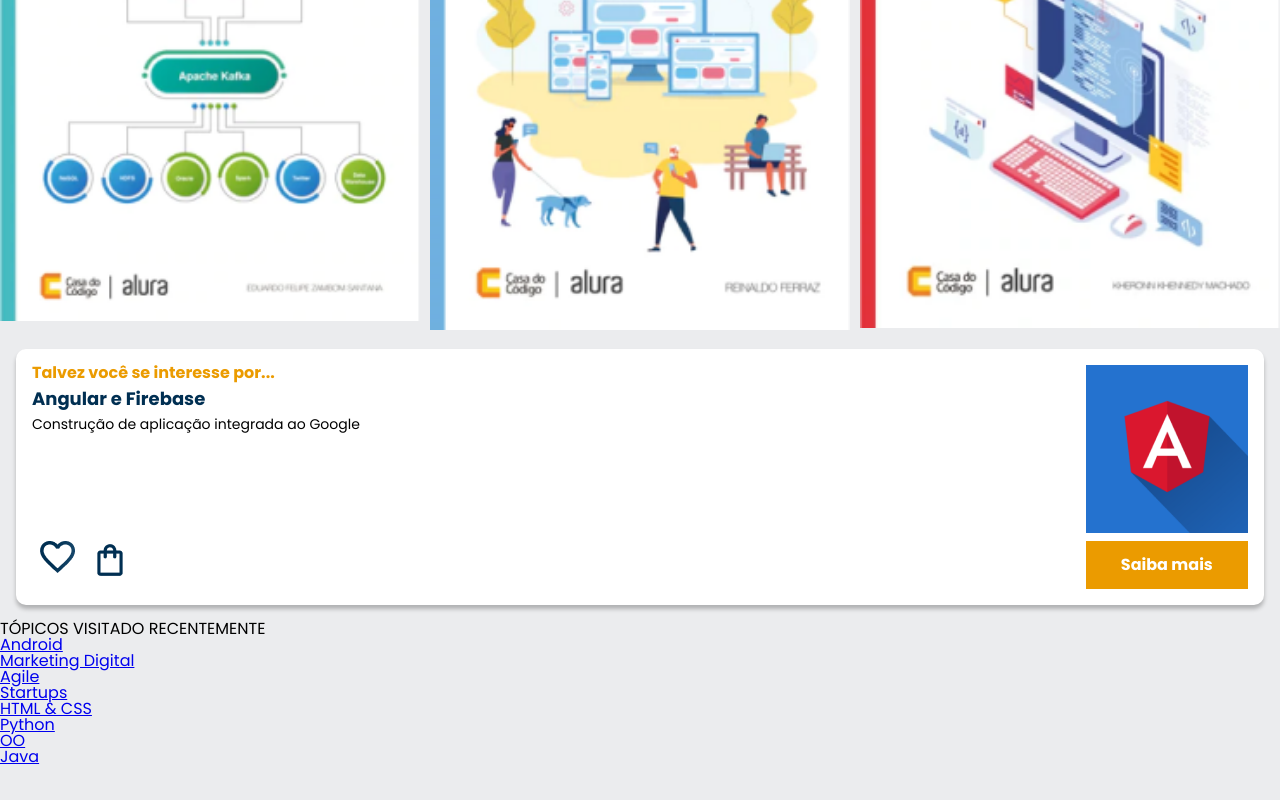
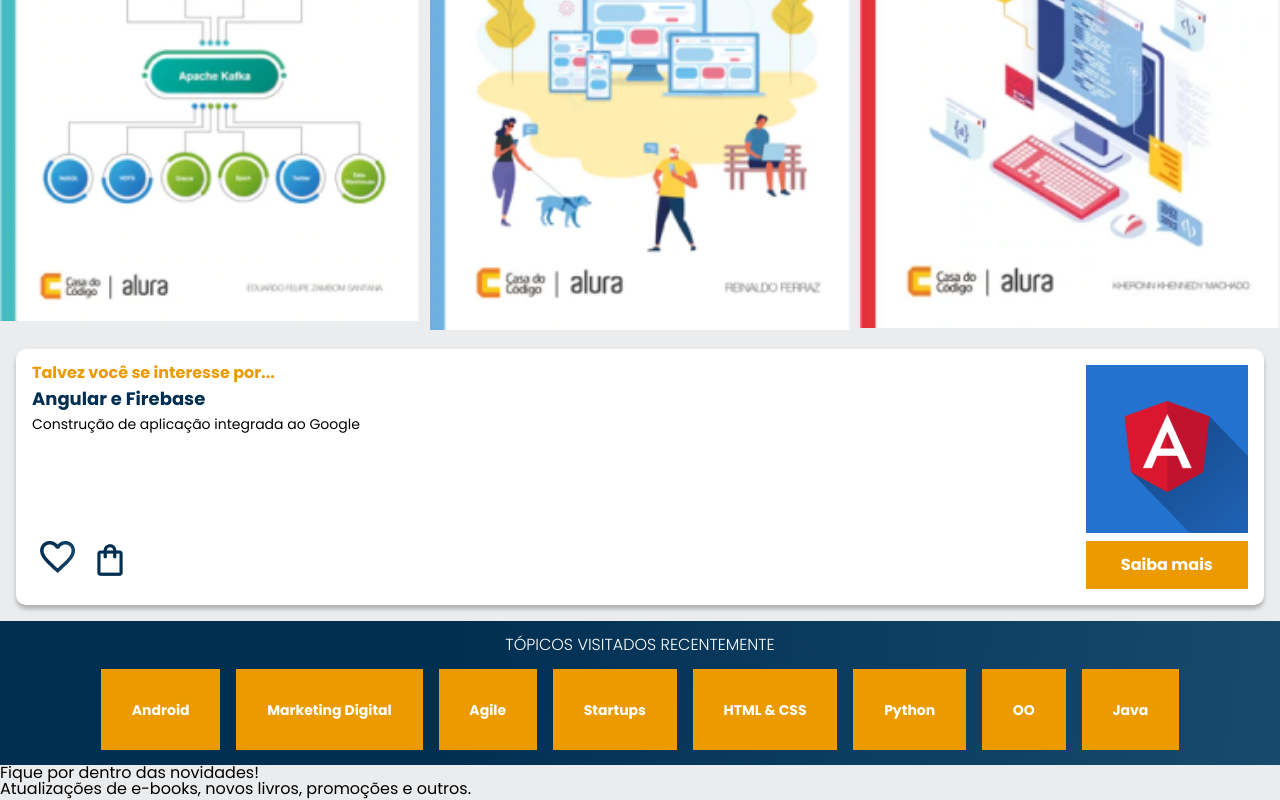
Before and after one commit to AnaCRicci/AluraBooks2B, a plain HTML site: page index.html in a window 1280 px wide. Shown: the part 608-1408 px from the top of the page. Before the commit the page ends 1376 px from the top, so only its background shows below. Drawn offline with nearby package versions, Linux system fonts and the light colour scheme; files whose address does not match are found by name.

Commit message:
Add files via upload

```diff
--- a/index.html
+++ b/index.html
@@ -8,7 +8,9 @@
   <link rel="stylesheet" href="reset.css">
   <link rel="preconnect" href="https://fonts.googleapis.com">
   <link rel="preconnect" href="https://fonts.gstatic.com" crossorigin>
-  <link href="https://fonts.googleapis.com/css2?family=Poppins:ital,wght@0,100;0,200;0,300;0,400;0,500;0,600;0,700;0,800;0,900;1,100;1,200;1,300;1,400;1,500;1,600;1,700;1,800;1,900&display=swap" rel="stylesheet">
+  <link
+    href="https://fonts.googleapis.com/css2?family=Poppins:ital,wght@0,100;0,200;0,300;0,400;0,500;0,600;0,700;0,800;0,900;1,100;1,200;1,300;1,400;1,500;1,600;1,700;1,800;1,900&display=swap"
+    rel="stylesheet">
   <link rel="stylesheet" href="https://cdn.jsdelivr.net/npm/swiper@11/swiper-bundle.min.css" />
   <link rel="stylesheet" href="style.css">
 </head>
@@ -102,7 +104,7 @@
     </div>
   </section>
   <section class="topicos">
-    <h2 class="topicos-titulo">TÓPICOS VISITADO RECENTEMENTE</h2>
+    <h2 class="topicos-titulo">TÓPICOS VISITADOS RECENTEMENTE</h2>
     <ul class="topicos-lista">
       <li class="topicos-item">
         <a href="#" class="topicos-link">Android</a>
@@ -130,6 +132,10 @@
       </li>
     </ul>
   </section>
+  <section class="contato">
+    <h2 class="contato-titulo">Fique por dentro das novidades!</h2>
+    <p class="contato-texto">Atualizações de e-books, novos livros, promoções e outros.</p>
+  </section>
   <script src="https://cdn.jsdelivr.net/npm/swiper@11/swiper-bundle.min.js"></script>
   <script>
     const swiper = new Swiper('.swiper', {
--- a/style.css
+++ b/style.css
@@ -1,6 +1,7 @@
 @import url("styles/header.css");
 @import url("styles/banner.css");
 @import url("styles/carrossel.css");
+@import url("styles/topicos.css");
 
 :root {
     --cor-de-fundo: #EBECEE;
--- /dev/null
+++ b/styles/topicos.css
@@ -0,0 +1,26 @@
+.topicos{
+    background: var(--azul-degrade);
+    text-align: center;
+    padding: 1em 0;
+}
+.topicos-titulo{
+    color: var(--branco);
+    font-weight: 300;
+    margin-bottom: 1em;
+}
+.topicos-lista{
+    display: flex;
+    flex-wrap: wrap;
+    justify-content: center;
+}
+.topicos-item{
+    margin: 2em 0.5em;
+}
+.topicos-link{
+   background-color: var(--laranja);
+    padding: 2.2em;
+    color: var(--branco);
+    font-weight: 700;
+    text-decoration: none;
+    font-size: 14px;
+}
```
Also changed, not shown: styles/carrossel.css (+26 -14 lines).
